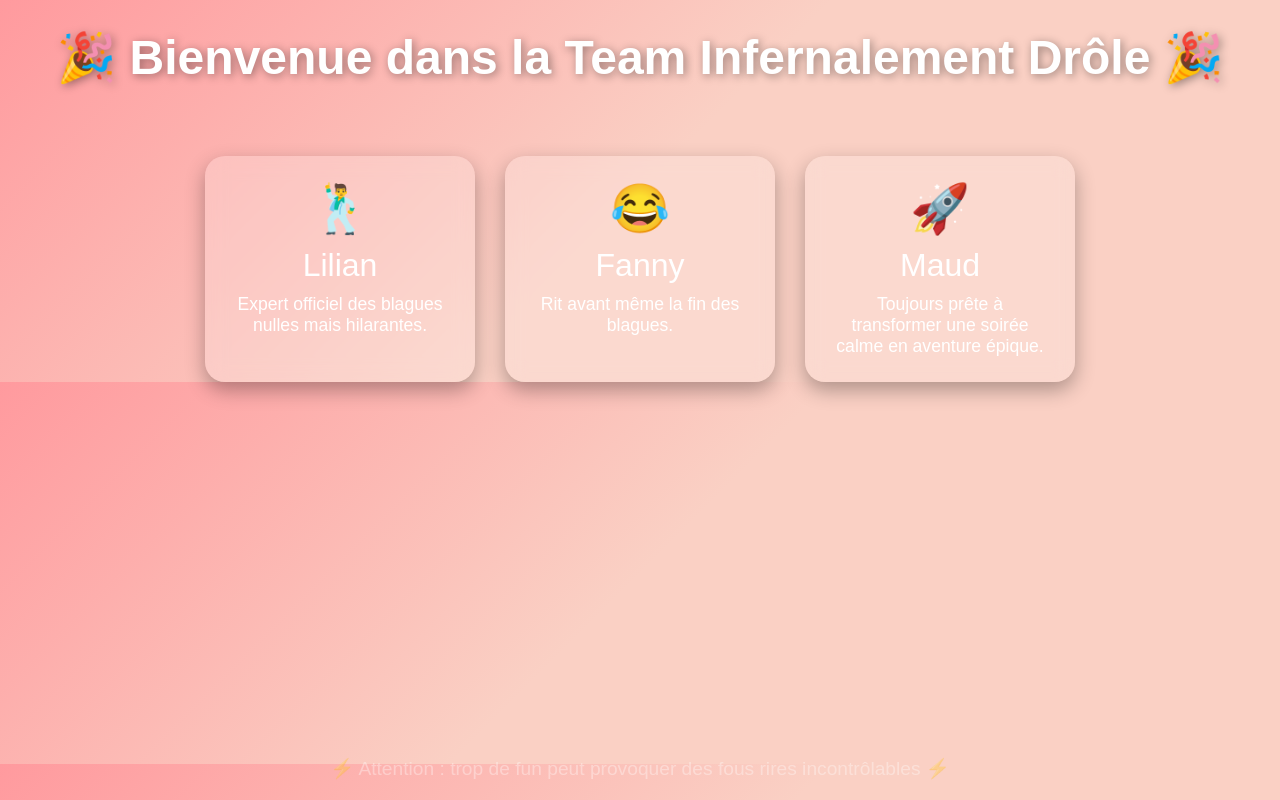
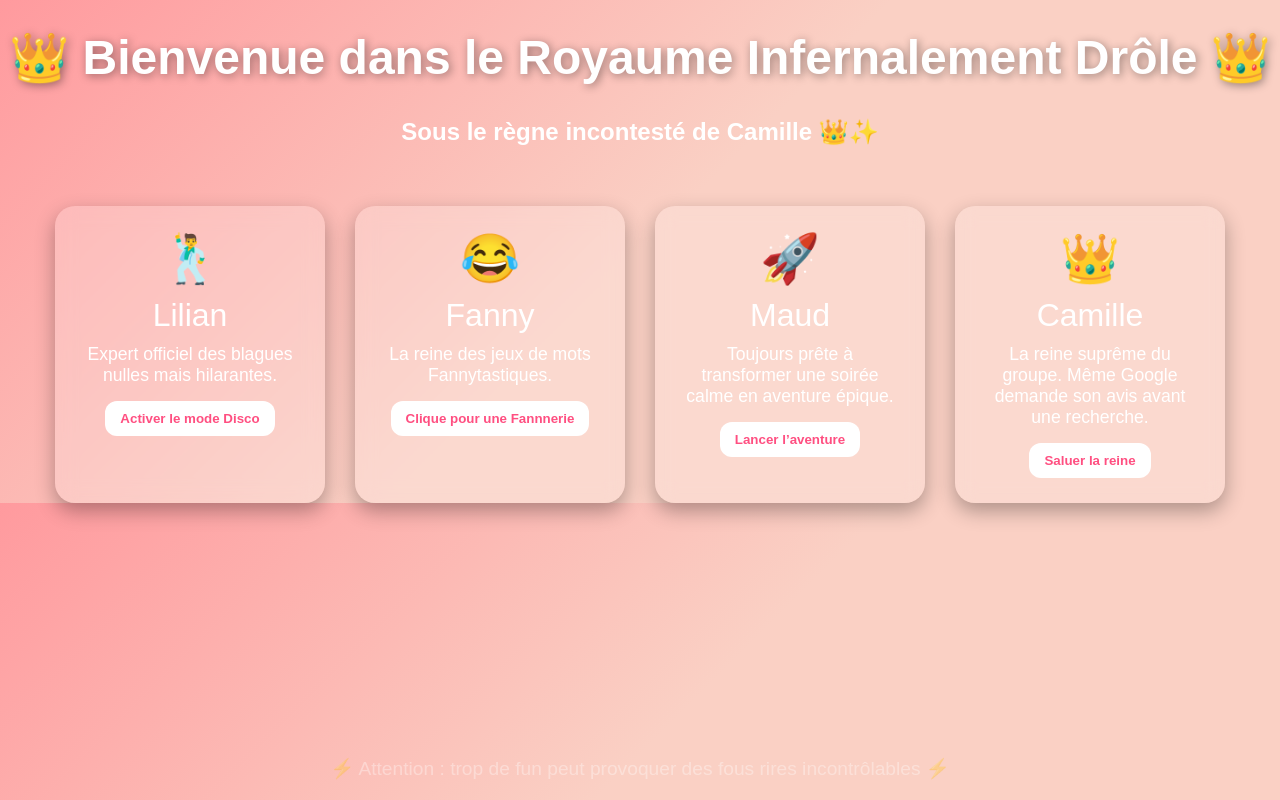
Before and after one commit to Maud-fd/info, a plain HTML site: page page.html in a window 1280 px wide. Drawn offline with Linux system fonts and the light colour scheme.

Commit message:
Update page.html

```diff
--- a/page.html
+++ b/page.html
@@ -44,6 +44,23 @@
       transform: scale(1.1) rotate(3deg);
     }
 
+    .fun-btn {
+      margin-top: 15px;
+      padding: 10px 15px;
+      border: none;
+      border-radius: 12px;
+      background: white;
+      color: #ff4f81;
+      font-weight: bold;
+      cursor: pointer;
+      transition: all 0.3s ease;
+    }
+
+    .fun-btn:hover {
+      transform: scale(1.1);
+      background: #ffe5ec;
+    }
+
     .name {
       font-size: 2em;
       margin-bottom: 10px;
@@ -84,25 +101,36 @@
 </head>
 <body>
 
-  <h1>🎉 Bienvenue dans la Team Infernalement Drôle 🎉</h1>
+  <h1>👑 Bienvenue dans le Royaume Infernalement Drôle 👑</h1>
+  <h2 style="margin-top:-10px; font-size:1.5em;">Sous le règne incontesté de Camille 👑✨</h2>
 
   <div class="container">
-    <div class="card">
+    <div class="card" onclick="lilianMode()">
       <div class="emoji">🕺</div>
       <div class="name">Lilian</div>
       <div class="desc">Expert officiel des blagues nulles mais hilarantes.</div>
+      <button class="fun-btn">Activer le mode Disco</button>
     </div>
 
-    <div class="card">
+    <div class="card" onclick="showFannyJoke()">
       <div class="emoji">😂</div>
       <div class="name">Fanny</div>
-      <div class="desc">Rit avant même la fin des blagues.</div>
+      <div class="desc">La reine des jeux de mots Fannytastiques.</div>
+      <button class="fun-btn">Clique pour une Fannnerie</button>
     </div>
 
-    <div class="card">
+    <div class="card" onclick="maudMode()">
       <div class="emoji">🚀</div>
       <div class="name">Maud</div>
       <div class="desc">Toujours prête à transformer une soirée calme en aventure épique.</div>
+      <button class="fun-btn">Lancer l’aventure</button>
+    </div>
+
+    <div class="card" onclick="camilleMode()">
+      <div class="emoji">👑</div>
+      <div class="name">Camille</div>
+      <div class="desc">La reine suprême du groupe. Même Google demande son avis avant une recherche.</div>
+      <button class="fun-btn">Saluer la reine</button>
     </div>
   </div>
 
@@ -111,6 +139,45 @@
   </div>
 
   <script>
+    function showFannyJoke() {
+      const jokes = [
+        "😆 Fanny ? Plus drôle qu’un Funny pack !",
+        "😂 Fanny a voulu faire du yoga… maintenant c’est une Fan-ninja.",
+        "🤣 Quand Fanny cuisine, ça devient Fan-tastique !",
+        "🎤 Fanny chante tellement fort que Spotify demande un autographe."
+      ];
+
+      const random = jokes[Math.floor(Math.random() * jokes.length)];
+      alert(random);
+    }
+
+    function lilianMode() {
+      document.body.style.background = 'linear-gradient(135deg,#00c9ff,#92fe9d)';
+      alert('🕺 Lilian active le mode Disco Deluxe !');
+    }
+
+    function maudMode() {
+      document.body.style.background = 'linear-gradient(135deg,#ff758c,#ff7eb3)';
+      alert('🚀 Maud vient de lancer une aventure intergalactique !');
+    }
+
+    function camilleMode() {
+      document.body.style.background = 'linear-gradient(135deg,#ffd700,#ffb347)';
+      alert('👑 Toute la team s’incline devant la reine Camille !');
+
+      const crown = document.createElement('div');
+      crown.innerHTML = '✨👑✨';
+      crown.style.position = 'fixed';
+      crown.style.top = '20px';
+      crown.style.left = '50%';
+      crown.style.transform = 'translateX(-50%)';
+      crown.style.fontSize = '4em';
+      crown.style.animation = 'bounce 1s infinite';
+      document.body.appendChild(crown);
+
+      setTimeout(() => crown.remove(), 3000);
+    }
+
     const cards = document.querySelectorAll('.card');
 
     cards.forEach(card => {
```
